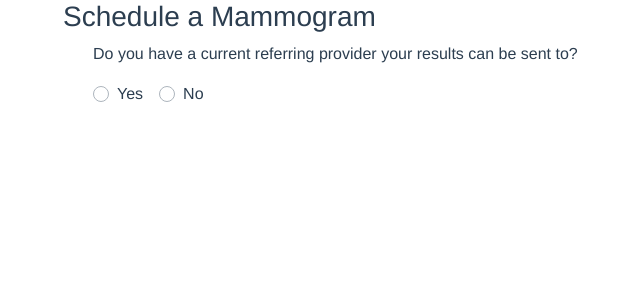
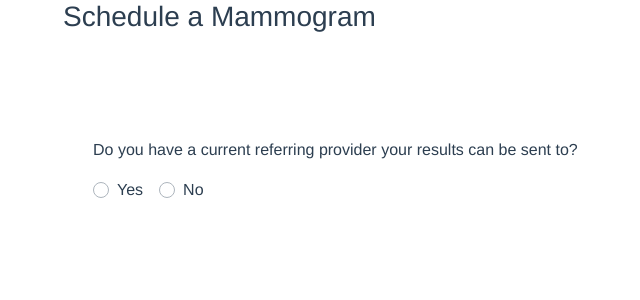
Before and after one commit to NicoTreglia/ScheduleMammo, a Vue app: page / in a window 1280 px wide. Shown: the top 300 px of the page, without its empty margins (7-647 px from the left). Built offline with nearby package versions, Linux system fonts and the light colour scheme.

Commit message:
Remove Question-Item, Not needed

```diff
--- a/src/views/Questions.vue
+++ b/src/views/Questions.vue
@@ -1,5 +1,5 @@
 <template>
-  <b-container>
+  <b-container class="py-5 my-5">
     <b-container v-if="show(i)" v-for="(Question, i) in Questions" :key="Question">
       <b-form-group>
           <b-row>
@@ -49,10 +49,7 @@ export default {
         if(this.Answers[2]=='No' && this.Answers[3]==''){ return true;}
         else { return false;}
       }
-    },
-  },
-  components: {
-
-  }
-}
+    }//SHOW
+  },//METHODS
+}//EXPORT
 </script>
```
Also changed, not shown: src/components/Question-Item.vue (deleted, +0 -12 lines).
